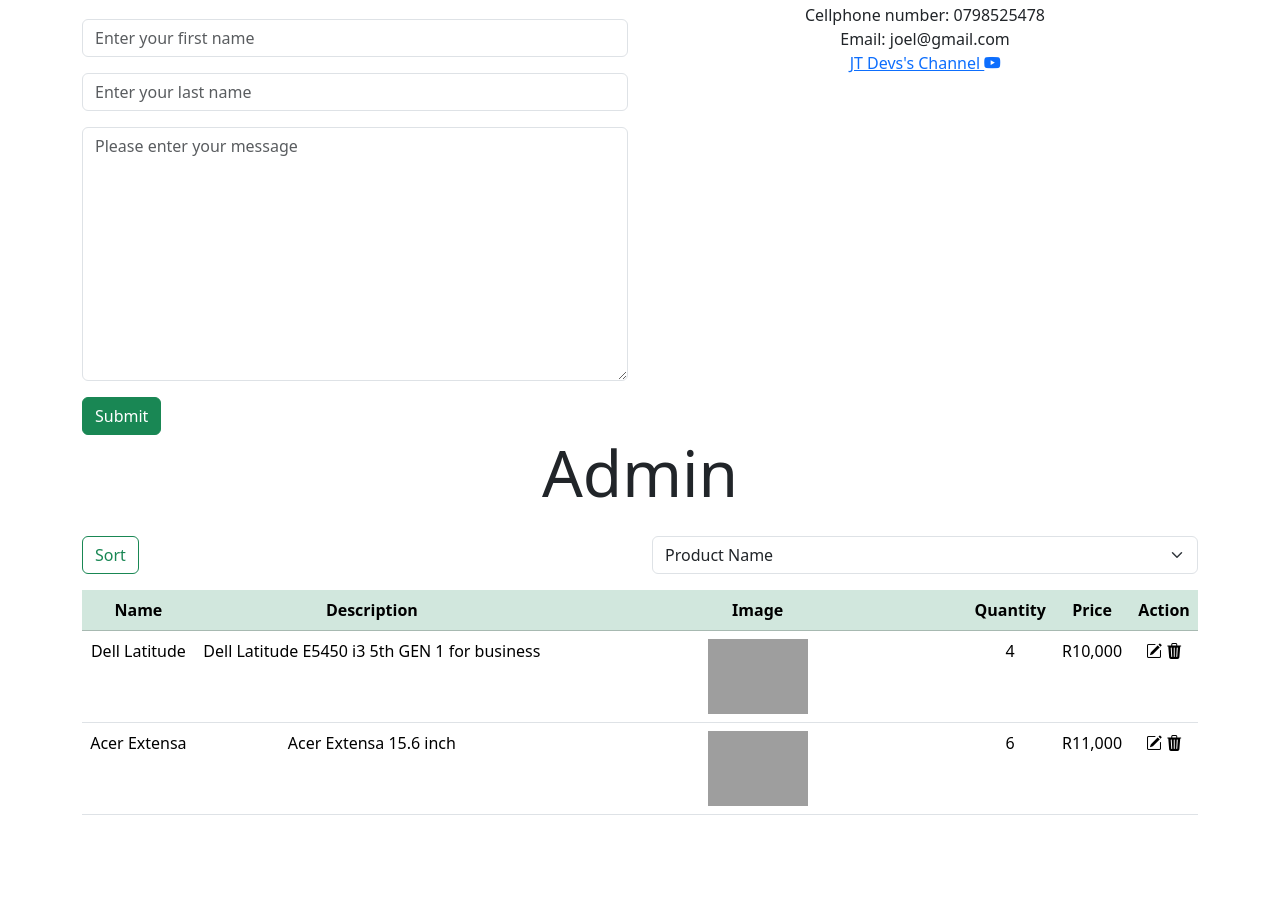
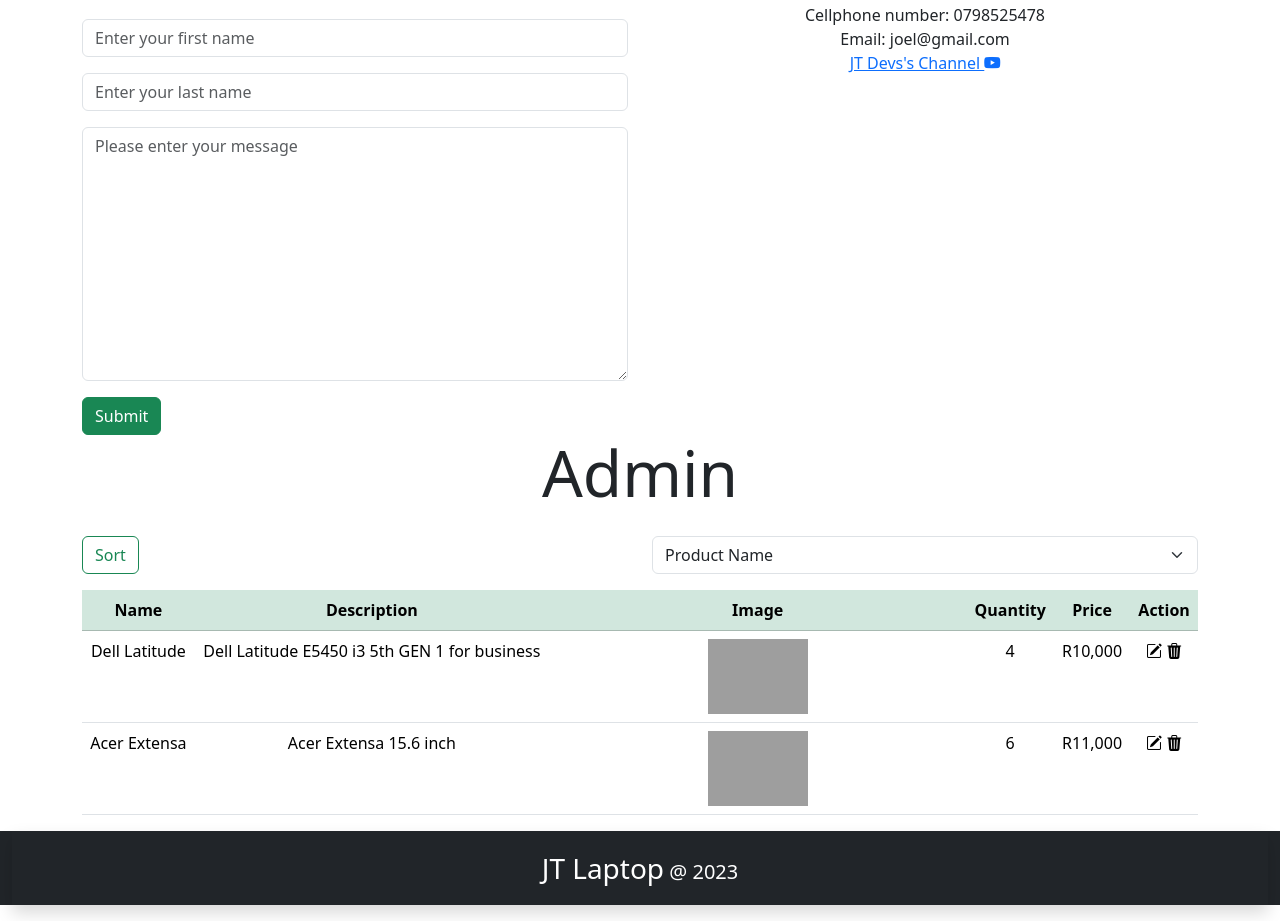
Before and after one commit to codjoelmayer/bootstrapE-Commerce, a plain HTML site: page index.html in a window 1280 px wide. Shown: the part 3159-4080 px from the top of the page. Before the commit the page ends 3990 px from the top, so only its background shows below. Drawn offline with nearby package versions, Linux system fonts and the light colour scheme; grey boxes are pictures that could not be loaded.

Commit message:
Footer content

```diff
--- a/index.html
+++ b/index.html
@@ -303,8 +303,12 @@
             </div>
         </section>
     </main>
-    <footer class="container-fluid bg-dark">
-
+    <footer class="container-fluid bg-dark text-white">
+        <p class="lead shadow py-3">
+            <span class="fs-3">JT Laptop</span>
+            @
+            2023
+        </p>
     </footer>
     <!-- Bootstrap's script -->
     <script src="https://cdn.jsdelivr.net/npm/bootstrap@5.3.2/dist/js/bootstrap.bundle.min.js" integrity="sha384-C6RzsynM9kWDrMNeT87bh95OGNyZPhcTNXj1NW7RuBCsyN/o0jlpcV8Qyq46cDfL" crossorigin="anonymous"></script>
```
